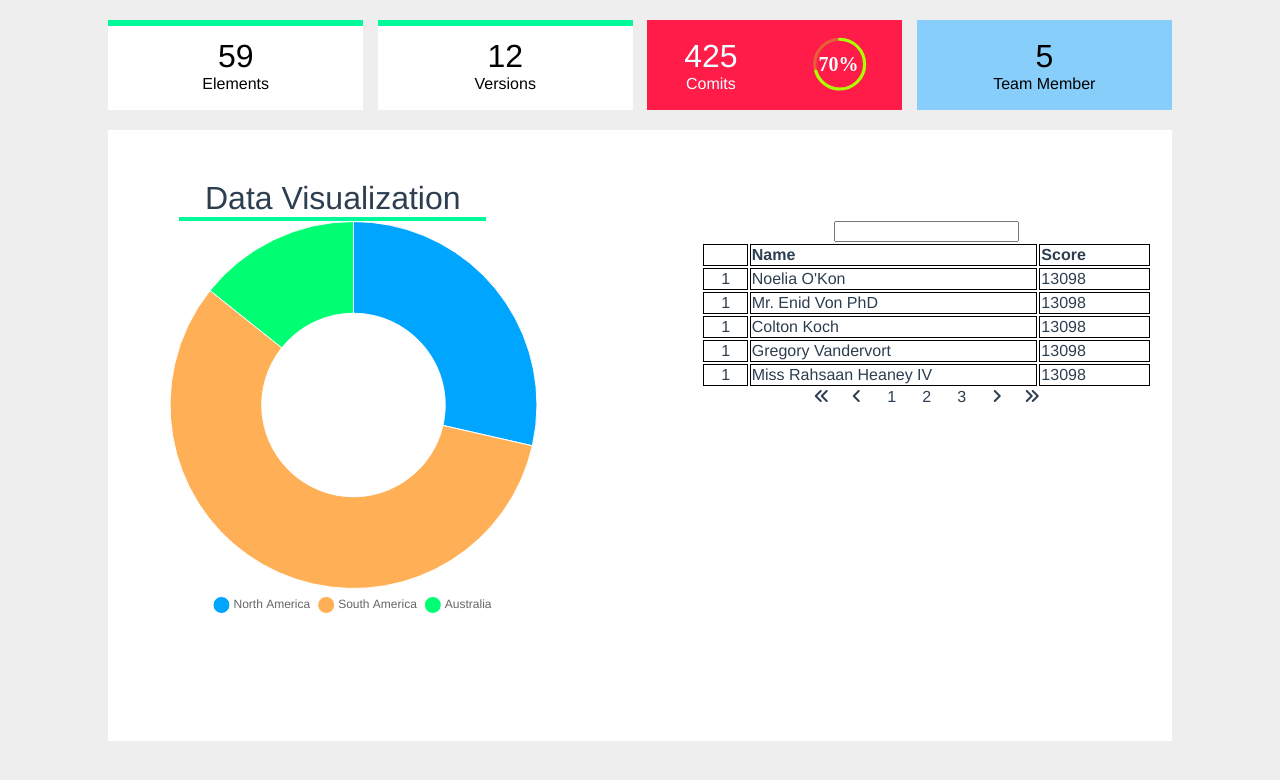
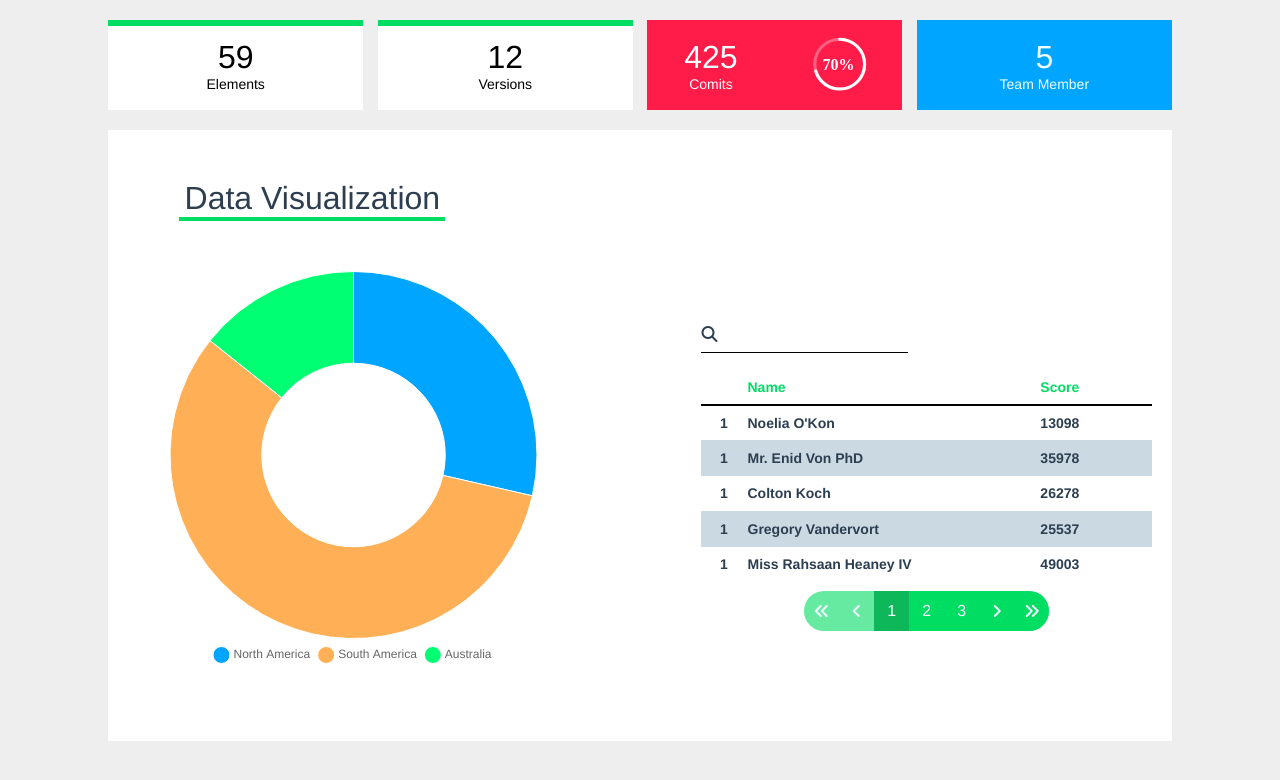
Before and after one commit to ajipsantoso/simple-dashboard-vue, a Vue app: page / in a window 1280 px wide. Shown: the top 780 px of the page. Built offline with nearby package versions, Linux system fonts and the light colour scheme; a web font is replaced by a local one.

Commit message:
implent table pager css

```diff
--- a/src/components/chart.vue
+++ b/src/components/chart.vue
@@ -1,55 +1,25 @@
 <script>
-import { Doughnut } from 'vue-chartjs'
+import { Doughnut, mixins } from 'vue-chartjs'
+const { reactiveProp } = mixins
 
 export default {
   extends: Doughnut,
-  props: ["chartdata", "options"],
+  props: {
+    chartData: {
+      type: Object,
+      default: null
+    },
+    options: {
+      type: Object,
+      default: null
+    }
+  },
+  mixins: [reactiveProp],
   mounted() {
     this.renderChart(
-      {
-        labels: [
-          "North America",
-          "South America",
-          "Australia",
-        ],
-        datasets: [
-         {
-           data: [30, 60, 15],
-           backgroundColor: [
-                '#00A5FF',
-                '#FFB056',
-                '#00FF72',
-            ],
-            borderWidth: 1
-         }
-        ],
-      },
-      {
-        legend: {
-          position: 'bottom',
-          display: true,
-          labels: {
-              usePointStyle: true,
-          },
-        },
-        responsive:true,
-        maintainAspectRatio: false,
-      }
+      this.chartData,
+      this.options,
     );
   },
-  computed: {
-    chartData: function() {
-      return this.data;
-    }
-  },
-  methods: {
-  },
-  watch: {
-    data: function() {
-      this._chart.destroy();
-      //this.renderChart(this.data, this.options);
-      this.renderLineChart();
-    }
-  }
 }
 </script>
--- a/src/components/percentDonut.vue
+++ b/src/components/percentDonut.vue
@@ -48,7 +48,7 @@ export default {
   stroke-opacity: 0.3;
   stroke-linecap: round;
 }
-.note-display .circle__progress { stroke: #AAFF00; }
+.note-display .circle__progress { stroke: white; }
 .percent {
   width: 100%;
   top: 50%;
@@ -59,7 +59,7 @@ export default {
   line-height: 28px;
   transform: translate(-50%, -50%);
 }
-.percent__int { font-size: 20px; }
+.percent__int { font-size: 16px; }
 .circle__progress--fill {
   --initialStroke: 0;
   --transitionDuration: 0;
--- a/src/page/Dashboard.vue
+++ b/src/page/Dashboard.vue
@@ -3,7 +3,7 @@
     <div class="layout">
       <div class="statusBar">
         <template v-for="(navitem, i) in navData">
-          <div v-if="i!=2" class="statusBar__item statusBar--singleCol flex--col dark--text" :class="navitem.class" :key="i">
+          <div v-if="i!=2" class="statusBar__item statusBar--singleCol flex--col" :class="navitem.class" :key="i">
             <div class="statusbar__title">
               {{ navitem.value }}
             </div>
@@ -71,45 +71,83 @@
         </div>
         <div class="mainBody__content">
           <div class="mainBody__item">
-            <div class="chart__content">
-              <line-chart/>
+            <div class="chart">
+              <doughnut-chart class="chart__content" :chartData="chartsData" :options="chartOption"/>
             </div>
           </div>
           <div class="mainBody__item">
+            <div class="table__container">
               <div class="table__search">
-              <input type="search" name="" id="" v-model="searchTable" @keyup="typing = !typing">
-              <div v-if="typing">typing</div>
+                <div class="searchBar">
+                  <i class="fas fa-search"></i>
+                  <input
+                    class="searchBar__input"
+                    type="text"
+                    name=""
+                    id=""
+                    v-model="searchInput"
+                    @keyup="typing = !typing"
+                  >
+                </div>
+                <!-- <div v-if="typing">typing</div> -->
               </div>
               <div class="table__content">
                 <table>
-                <tr>
-                  <th class="col--lit"></th>
-                  <th class="col--name">Name</th>
-                  <th class="col--score">Score</th>
+                  <thead>
+                    <tr class="table__header">
+                      <td class="col--lit"></td>
+                      <td class="col--name">Name</td>
+                      <td class="col--score">Score</td>
                     </tr>
+                  </thead>
+                  <tbody>
                     <tr v-for="(data, i) in selectedTableData" :key="i">
                       <td style="text-align:center;">1</td>
                       <td>{{ data.user }}</td>
                       <td>{{ data.score }}</td>
                     </tr>
+                  </tbody>
                 </table>
               </div>
               <div class="table__pager">
-              <div class="pager">
-                <div class="pager__item" @click="currentPage = 1">
+                <div class="pager light--text">
+                  <div
+                    class="pager__item pager__item--leftRound"
+                    :class="{'pager__item--selectable': checkPageJump(currentPage-1,false)}"
+                    @click="currentPage = 1"
+                  >
                     <i class="fas fa-angle-double-left"></i>
                   </div>
-                <div class="pager__item" @click="movePage(-1)">
+                  <div
+                    class="pager__item"
+                    :class="{'pager__item--selectable': checkPageJump(1,false)}"
+                    @click="movePage(-1)"
+                  >
                     <i class="fas fa-angle-left"></i>
                   </div>
-                <div class="pager__item" v-for="i in countPager" :key="i" @click="currentPage=i">
+                  <div
+                    class="pager__item pager__item--selectable"
+                    :class="{'pager__item--selected': checkPage(i)}"
+                    v-for="i in countPager"
+                    :key="i"
+                    @click="currentPage=i"
+                  >
                     {{ i }}
                   </div>
-                <div class="pager__item" @click="movePage(1)">
+                  <div
+                    class="pager__item pager__item"
+                    :class="{'pager__item--selectable': checkPageJump(1,true)}"
+                    @click="movePage(1)"
+                  >
                     <i class="fas fa-angle-right"></i>
                   </div>
-                <div class="pager__item" @click="currentPage = countPager">
+                  <div
+                    class="pager__item pager__item--rightRound"
+                    :class="{'pager__item--selectable': checkPageJump(countPager-currentPage,true)}"
+                    @click="currentPage = countPager"
+                  >
                     <i class="fas fa-angle-double-right"></i>
+                  </div>
                 </div>
               </div>
             </div>
@@ -120,37 +158,70 @@
   </div>
 </template>
 <script>
-import LineChart from '../components/chart.vue'
+import DoughnutChart from '../components/chart.vue'
 import PercentDonut from '../components/percentDonut'
 
 export default {
   components:{
-    LineChart,
+    DoughnutChart,
     PercentDonut,
   },
   data: () => ({
-    searchTable: '',
+    searchInput: '',
     currentPage: 1,
     typing: false,
     navData:[
-      {icon: '', value: '59', desc: 'Elements', class: ['statusBar--whiteBg']},
-      {icon: '', value: '12', desc: 'Versions', class: ['statusBar--whiteBg']},
-      [{icon: '', value: '425', desc: 'Comits', class: ['statusBar--redBg']}, {} ],
-      {icon: '', value: '5', desc: 'Team Member', class: ['statusBar--blueBg']},
+      {icon: '', value: '59', desc: 'Elements', class: ['statusBar--whiteBg', 'dark--text']},
+      {icon: '', value: '12', desc: 'Versions', class: ['statusBar--whiteBg', 'dark--text']},
+      [{icon: '', value: '425', desc: 'Comits', class: ['statusBar--redBg', 'light--text']}, {} ],
+      {icon: '', value: '5', desc: 'Team Member', class: ['statusBar--blueBg', 'light--text']},
     ],
     tableData:[
       { user: 'Noelia O\'Kon', score: 13098.00 },
-      { user: 'Mr. Enid Von PhD', score: 13098.00 },
-      { user: 'Colton Koch', score: 13098.00 },
-      { user: 'Gregory Vandervort', score: 13098.00 },
-      { user: 'Miss Rahsaan Heaney IV', score: 13098.00 },
-      { user: '11111', score: 13098.00 },
-      { user: '22222', score: 13098.00 },
-      { user: '33333', score: 13098.00 },
-      { user: '44444', score: 13098.00 },
-      { user: '55555', score: 13098.00 },
-      { user: '66666', score: 13098.00 },
+      { user: 'Mr. Enid Von PhD', score: 35978.00 },
+      { user: 'Colton Koch', score: 26278.00 },
+      { user: 'Gregory Vandervort', score: 25537.00 },
+      { user: 'Miss Rahsaan Heaney IV', score: 49003.00 },
+      { user: 'Ruby', score: 42003.00 },
+      { user: 'Santoso', score: 13098.00 },
+      { user: 'Alexander', score: 15998.00 },
+      { user: 'Junifar Adam', score: 33468.00 },
+      { user: 'Sutan Rahmat', score: 12008.00 },
+      { user: 'Malik Yuniar', score: 10008.00 },
+      { user: 'Cuaki', score: 42003.00 },
+      { user: 'Bakso', score: 13098.00 },
+      { user: 'Batagor', score: 15998.00 },
+      { user: 'Somay Adam', score: 33468.00 },
     ],
+    chartsData:{
+        labels: [
+          "North America",
+          "South America",
+          "Australia",
+        ],
+        datasets: [
+         {
+           data: [30, 60, 15],
+           backgroundColor: [
+                '#00A5FF',
+                '#FFB056',
+                '#00FF72',
+            ],
+            borderWidth: 1
+         }
+        ],
+      },
+    chartOption:{
+      responsive: true,
+      maintainAspectRatio: false,
+      legend: {
+          position: 'bottom',
+          display: true,
+          labels: {
+              usePointStyle: true,
+          },
+        },
+      }
   }),
   methods: {
     check(i) {
@@ -164,17 +235,43 @@ export default {
         movedPage = this.countPager
       }
       this.currentPage = movedPage;
+    },
+    checkPage(i) {
+      return this.currentPage == i;
+    },
+    checkPageJump(i,forward){
+      if (i!=0){
+        if (forward) {
+          return this.countPager >= this.currentPage+i;
+        }else{
+          return 1 <= this.currentPage-i;
+        }
+      }
     }
   },
   computed:{
     countPager(){
-      let leftEl= (this.tableData.length % 5) != 0 ? 1 : 0;
-      return Math.floor(this.tableData.length / 5) + leftEl;
+      let leftEl= (this.displayData.length % 5) != 0 ? 1 : 0;
+      return Math.floor(this.displayData.length / 5) + leftEl;
     },
     selectedTableData(){
       let lastDataIdx = this.currentPage*5;
-      return this.tableData.slice((this.currentPage-1)*5, lastDataIdx);
+      return this.displayData.slice((this.currentPage-1)*5, lastDataIdx);
     },
+    displayData(){
+      this.currentPage = 1;
+      let dataArr = [];
+      let search = new RegExp(this.searchInput, 'ig');
+      for (var i = 0; i < this.tableData.length; i++) {
+        if (this.tableData[i].user.match(search)){
+          dataArr.push(this.tableData[i])
+        }
+      }
+      return dataArr;
+    },
+    checkPagee(i) {
+      return this.currentPage == i;
+    }
   }
 };
 </script>
@@ -199,7 +296,6 @@ export default {
   .barItem__content{
     display: flex;
     flex-direction: column;
-    /* justify-content: space-around; */
     width: 25%;
   }
   .statusBar__item{
@@ -208,6 +304,9 @@ export default {
     display: flex;
     background-color: grey;
     align-items: center;
+  }
+  .statusbar__subTitle, table{
+    font-size: 14px;
   }
   .statusBar--doubleCol{
     flex-direction: row;
@@ -226,8 +325,8 @@ export default {
   }
   .mainBody__title{
     margin-left: 5%;
-    width: 30%;
-    border-bottom: 4px solid mediumspringgreen;
+    width: 26%;
+    border-bottom: 4px solid #00DD63;
   }
   .mainBody__content{
     display: flex;
@@ -239,9 +338,66 @@ export default {
   .mainBody__item{
     width: 44%;
     height: 100%;
+    display: flex;
+    flex-direction: column;
+    justify-content: center;
+    align-items: center;
   }
   .statusbar__title{
     font-size: 32px;
+  }
+
+  .flex--row{
+    display: flex;
+    flex-direction: row;
+  }
+  .flex--col{
+    display: flex;
+    flex-direction: column;
+  }
+  .chart{
+    width: 100%;
+    display: flex;
+    justify-content: center;
+    align-items: center;
+  }
+  .chart__content{
+    width: 100%;
+    height: 100%;
+    position: relative;
+  }
+  table {
+    width: 100%;
+    height: 100%;
+    text-align: left;
+    border-collapse: collapse;
+    font-weight: bold;
+  }
+  .table__content{
+    width: 100%;
+    margin: 2% 0px;
+    min-height: 212px;
+  }
+  .table__pager{
+    height: 8%;
+    width: 100%;
+    display: flex;
+    justify-content: center;
+  }
+  .table__search {
+    height: 10%;
+    width: 100%;
+    display: flex;
+    justify-content: flex-start;
+    align-items: center;
+  }
+  .table__container{
+    width: 100%;
+    height: 100%;
+    display: flex;
+    flex-direction: column;
+    justify-content: center;
+    align-items: center;
   }
   .table__pager{
     display: flex;
@@ -252,44 +408,56 @@ export default {
     display: flex;
     flex-direction: row;
     align-items: center;
+    border-radius: 100px;
+    background-color: rgba(0, 221, 99,0.6);
   }
-  .flex--row{
-    display: flex;
-    flex-direction: row;
+  .searchBar{
+    border-bottom: 1px solid black;
   }
-  .flex--col{
-    display: flex;
-    flex-direction: column;
+  .searchBar__input{
+    height: 30px;
+    border: 0;
+    outline: none;
+    margin-left: 10px;
+    /* border-bottom: 1px solid black; */
   }
-  .chart__content{
-    width: 100%;
-    height: 100%;
+  tr{
+    height: 35px;
+  }
+  thead td{
+    color: #00DD63;
+  }
+  tbody tr:nth-child(odd){
+    background-color: white;
+  }
+  tbody tr:nth-child(even){
+    background-color: rgba(126, 163, 183, 0.4);
+  }
+  tr.table__header td{
+    border-bottom: 2px solid black;
   }
   .pager__item{
     width: 35px;
+    height: 100%;
+    display: flex;
+    align-items: center;
+    justify-content: center;
   }
   .statusBar--whiteBg{
     background-color: white;
-    box-shadow: inset 0px 6px 0px 0px mediumspringgreen;
+    box-shadow: inset 0px 6px 0px 0px #00DD63;
   }
   .statusBar--redBg{
     background-color: #FF1C49;
   }
   .statusBar--blueBg{
-    background-color: lightskyblue;
+    background-color: #00A5FF;
   }
   .dark--text{
     color: black;
   }
   .light--text{
     color: azure;
-  }
-  table{
-    width: 100%;
-    text-align: left;
-  }
-  td, th{
-    border: 1px solid black;
   }
   .title--text{
     font-size: 32px;
@@ -303,4 +471,16 @@ export default {
   .col--lit{
     width: 10%;
   }
+  .pager__item--leftRound{
+    border-radius: 100px 0 0 100px;
+  }
+  .pager__item--rightRound{
+    border-radius: 0 100px 100px 0;
+  }
+  .pager__item--selectable{
+    background: #00DD63;
+  }
+  .pager__item--selected{
+    background: #0EB75A;
+  }
 </style>
```
Lines whose indentation alone changed are shown as unchanged.
